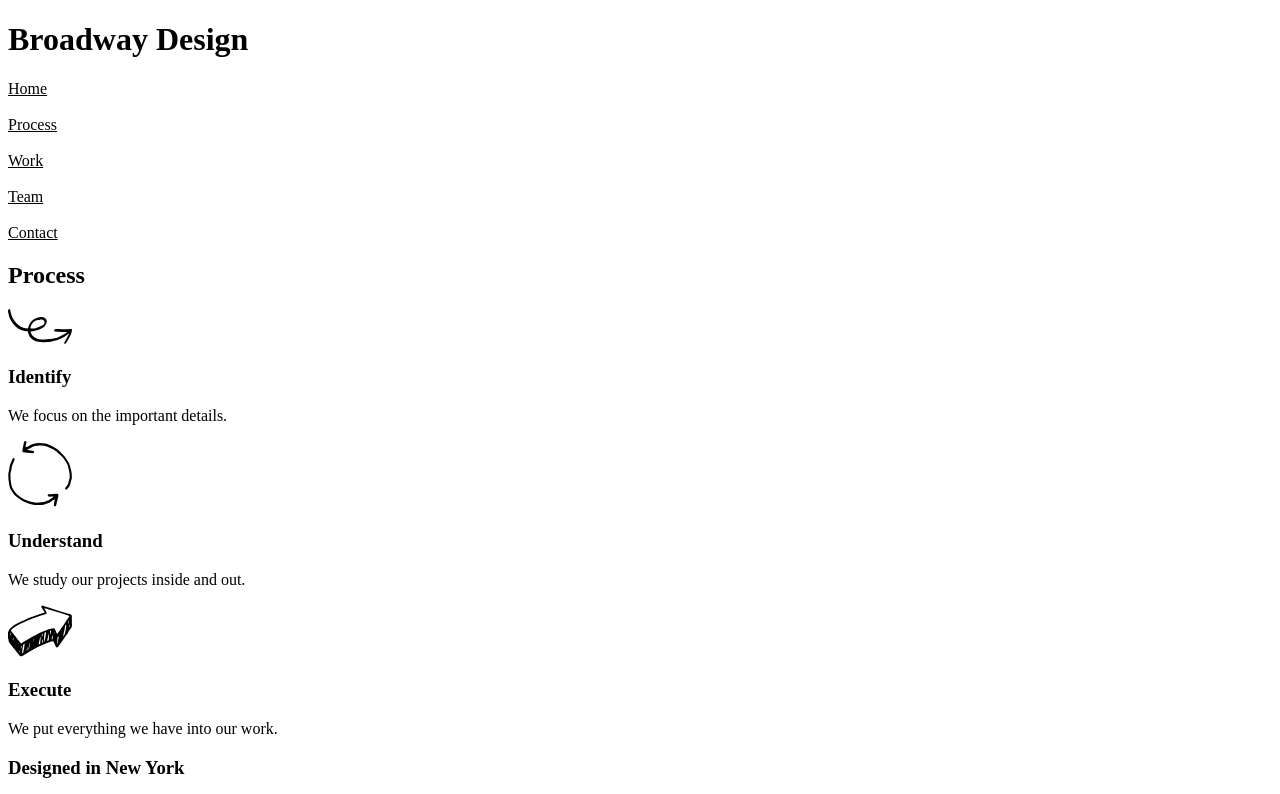
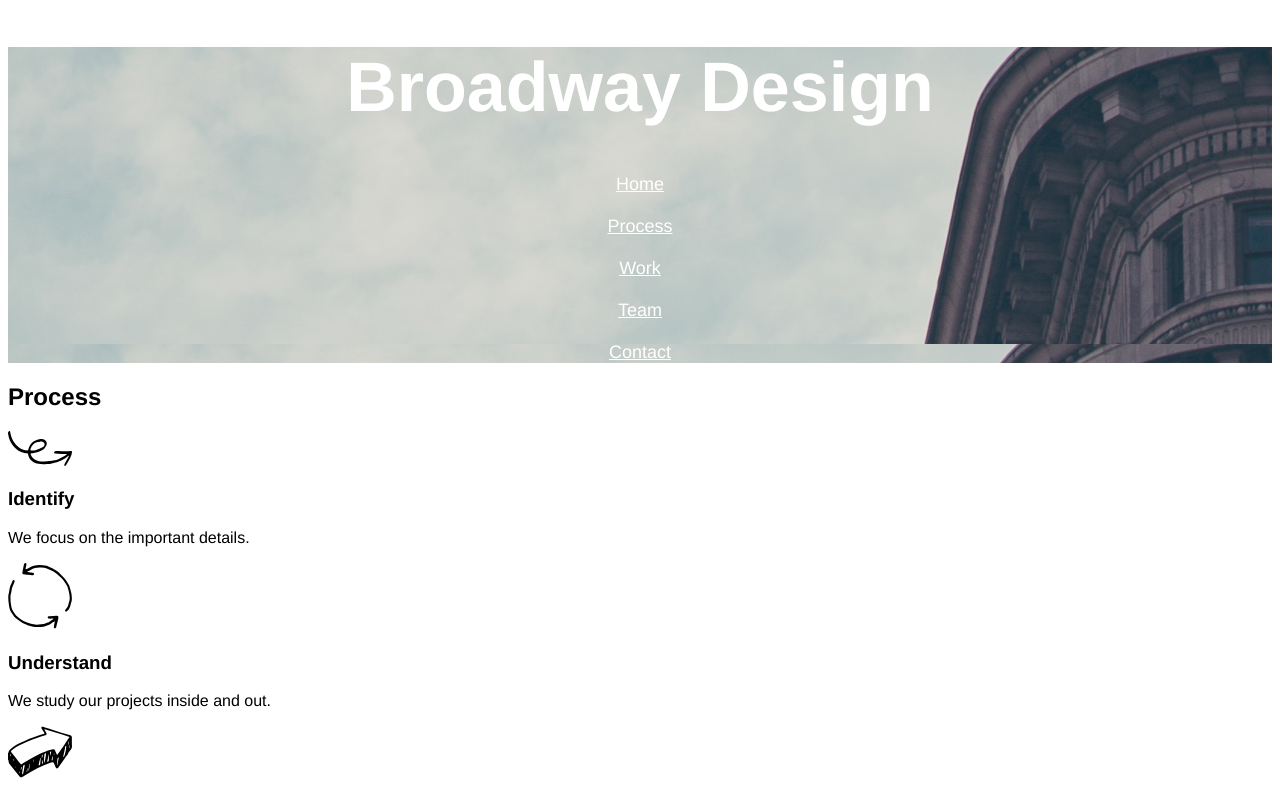
Before and after one commit to apadg90/broadwaydesign, a plain HTML site: page index.html in a window 1280 px wide. Shown: the top 794 px of the page. Drawn offline with Linux system fonts and the light colour scheme.

Commit message:
Started the CSS

```diff
--- a/index.html
+++ b/index.html
@@ -1,14 +1,13 @@
 <!DOCTYPE html>
-<html><head>
+<html>
+	<head>
 <title>Broadway Design</title>
 <link href="./resources/css/style.css" type="text/css" rel="stylesheet">
 </head>
 	<body>
 		<div class="title">
-		<h1>Broadway Design</h1>
-		</div>
-		<div class="hyperlinks">
-		<p><u>Home<br><br>Process<br><br>Work<br><br>Team<br><br>Contact</u></p>
+		<h1 class="text">Broadway Design</h1>
+		<p class="hyperlinks"><u>Home<br><br>Process<br><br>Work<br><br>Team<br><br>Contact</u></p>
 		</div>
 		<div class="process">
 		<h2>Process</h2>
--- a/resources/css/style.css
+++ b/resources/css/style.css
@@ -0,0 +1,15 @@
+html {
+	font-family: Helvetica;
+}
+.title {
+	background-image: url("../images/building.png");
+	text-align: center;
+	color: white;
+}
+.text {
+	font-size: 70px;
+	font-weight: Bold;
+}
+.hyperlinks {
+	font-size: 18px;
+}
```
Also changed, not shown: resources/images/building.png (renamed from resources/images/flatironbuilding.png).
